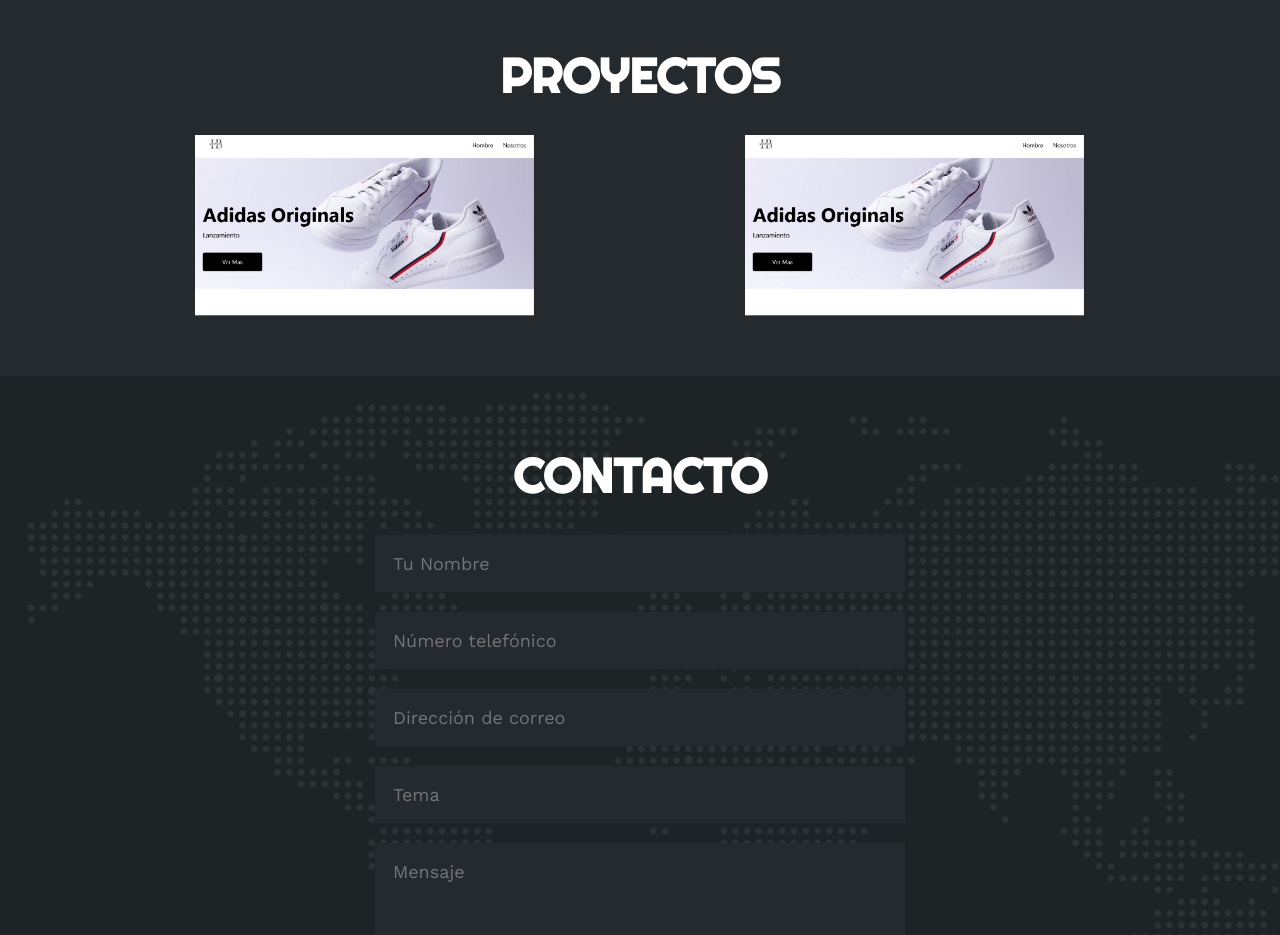
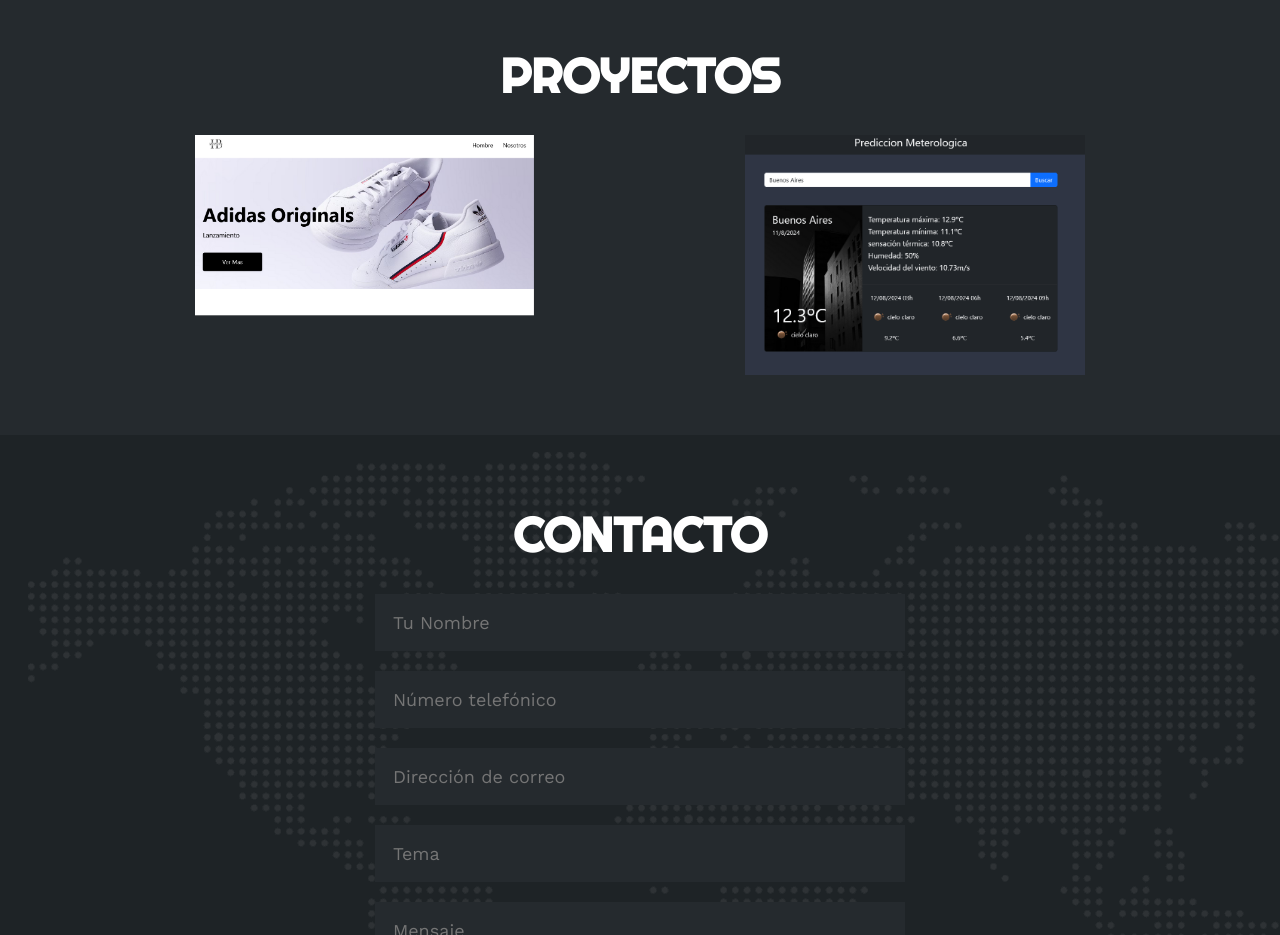
Before and after one commit to frang0doy/Portafolio, a website: page index.html in a window 1280 px wide. Shown: the part 3040-3975 px from the top of the page. Drawn offline with nearby package versions, Linux system fonts and the light colour scheme.

Commit message:
app widget

```diff
--- a/index.html
+++ b/index.html
@@ -328,7 +328,7 @@
                   </div>
                </div>
                <div class="proyecto">
-                  <img src="img/p6.png" alt="Widget climatico" />
+                  <img src="img/p7.png" alt="Widget climatico" />
                   <div class="overlay">
                      <a href="http://127.0.0.1:5502/src/" target="_blank">
                         <p><u>App</u></p>
```
Also changed, not shown: img/p7.png (added), 1 other file.
